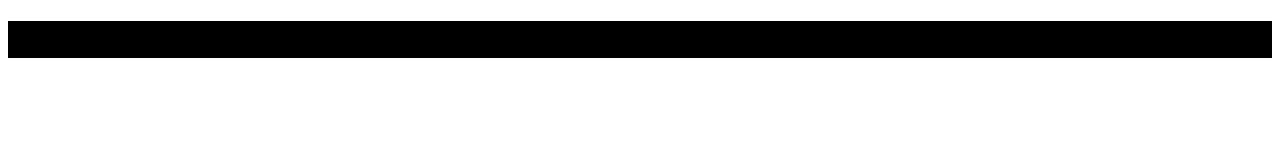
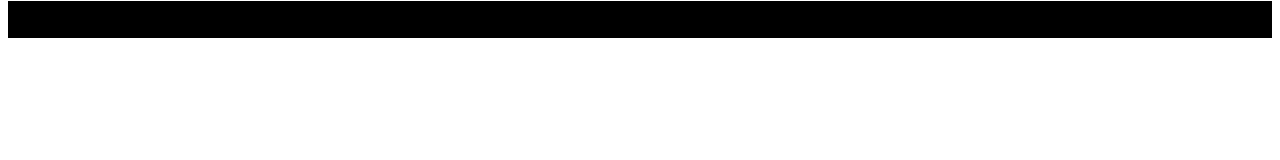
Before and after one commit to pkpklong/pkpklong.github.io, a plain HTML site: page index.html in a window 1280 px wide. Drawn offline with Linux system fonts and the light colour scheme.

Commit message:
Update index.html

```diff
--- a/index.html
+++ b/index.html
@@ -11,6 +11,7 @@
 <style>
 	div.BigPicture{
 		background-color: black;
+		top: -20px;
 		width: 100%;
 	}
 </style>
```
